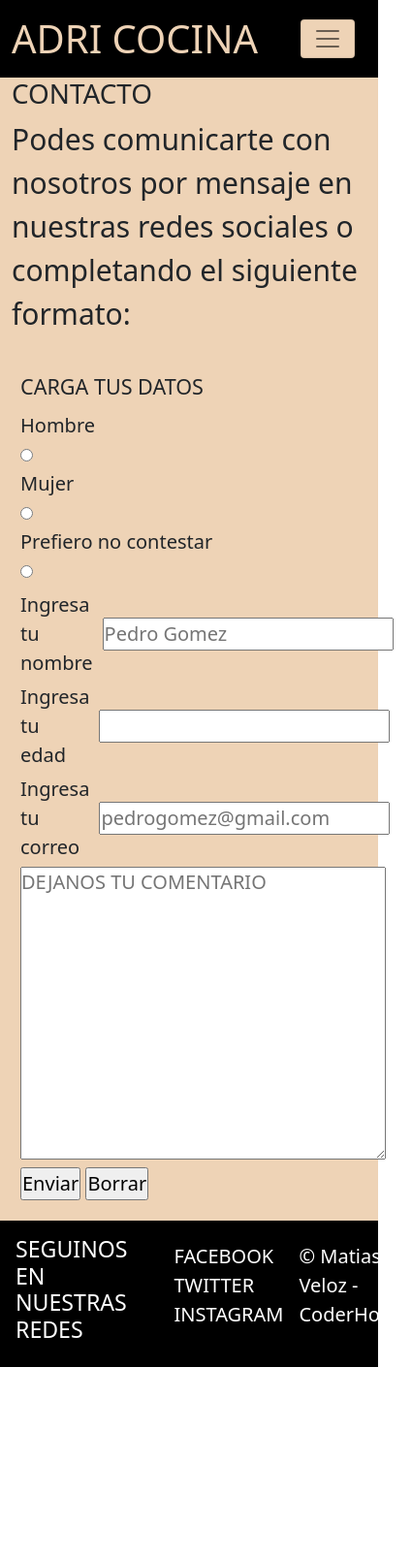
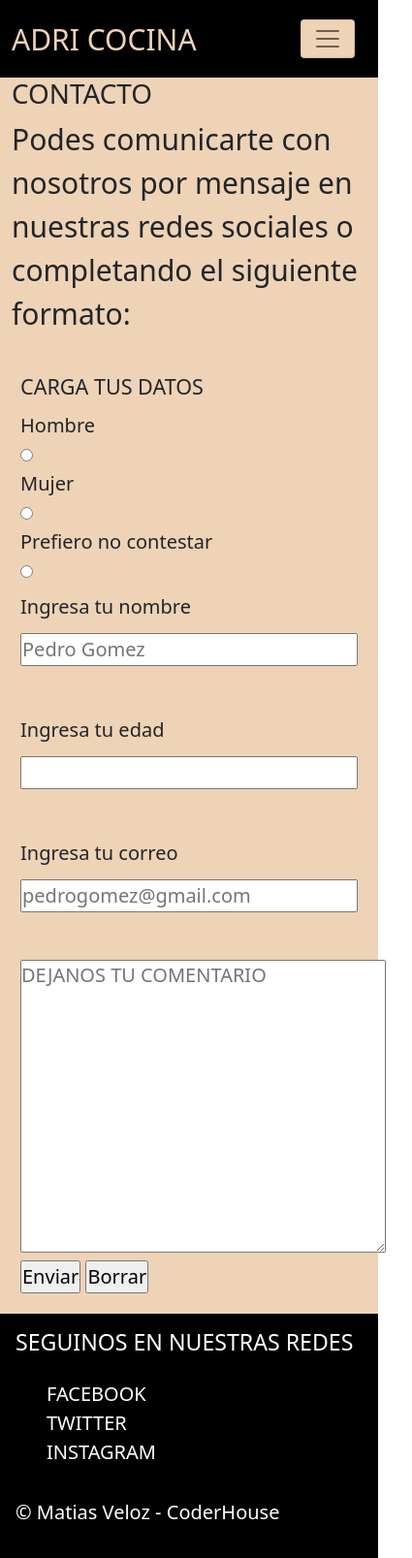
Before and after one commit to mativeloz/recetasMatiasVeloz, a plain HTML site: page secciones/contacto.html in a window 390 px wide. Shown: the whole page at 97% size, 425 px wide, since content can reach past the window. Before the commit the page ends 1410 px from the top, so only its background shows below. Drawn offline with nearby package versions, Linux system fonts and the light colour scheme.

Commit message:
scss-responsive

```diff
--- a/scss/misc/_mediaquery.scss
+++ b/scss/misc/_mediaquery.scss
@@ -22,7 +22,7 @@
     }
 }
 
-@media screen and (max-width: 415px){
+@media screen and (max-width: 465px){
     .container{
         width: 100vw;
     }
@@ -33,3 +33,36 @@
         text-align: center;
     }
 }
+
+@media screen and (max-width: 416px) {
+    .footer-contenedor{
+        grid-template-columns: none;
+    }
+    .adri-cocina a{
+        font-size: 30px;
+    }
+}
+
+@media screen and (max-width: 1024px){
+    .adri-cocina a{
+        font-size: 30px;
+    }
+}
+
+@media screen and (max-width: 425px){
+    .button{
+        margin: 5px;
+    }
+    .datos_contacto{
+        display: grid;
+        grid-template-rows: 1fr 1fr 1fr;
+    }
+}
+
+@media screen and (max-width: 512px){
+    .img2{
+        width: 300px;
+        height: 300px;
+        padding: 3px;
+    }
+}
```
Also changed, not shown: secciones/tienda-online.html (line endings or trailing spaces), style/style.css, 1 other file.
